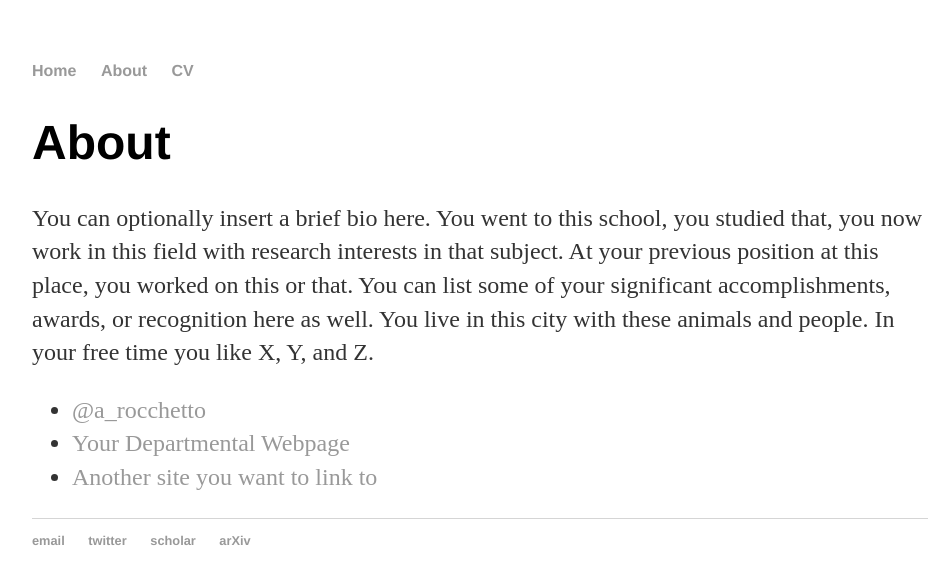
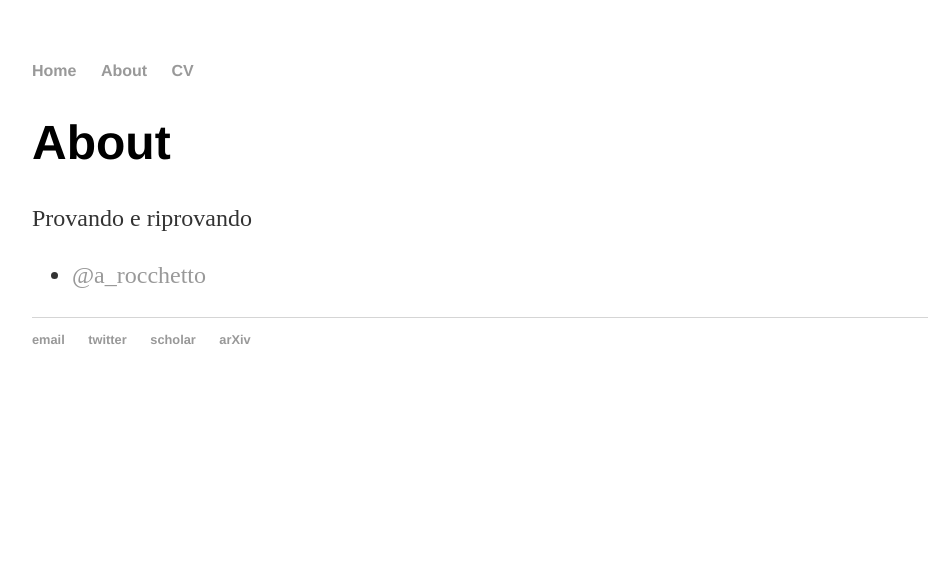
Before and after one commit to andrearocchetto/andrearocchetto.github.io, a Jekyll site: the page built from about/index.html, in a window 1280 px wide. Shown: the top 584 px of the page, without its empty margins (160-1112 px from the left). Built offline with Jekyll 4.4.1, drawn with Linux system fonts in a browser that asks for light colours.

Commit message:
Update index.html

```diff
--- a/about/index.html
+++ b/about/index.html
@@ -5,11 +5,9 @@
 
 		<div class="about">
 			<h1>About</h1>
-			<p>You can optionally insert a brief bio here. You went to this school, you studied that, you now work in this field with research interests in that subject. At your previous position at this place, you worked on this or that. You can list some of your significant accomplishments, awards, or recognition here as well. You live in this city with these animals and people. In your free time you like X, Y, and Z.</p>
+			<p>Provando e riprovando</p>
 
 			<ul class="contacts">
-				<li><a href="#">@a_rocchetto</a></li>
-				<li><a href="#">Your Departmental Webpage</a></li>
-				<li><a href="#">Another site you want to link to</a></li>
+				<li><a href="https://twitter.com/a_rocchetto">@a_rocchetto</a></li>
 				</ul>
 		</div>
```
